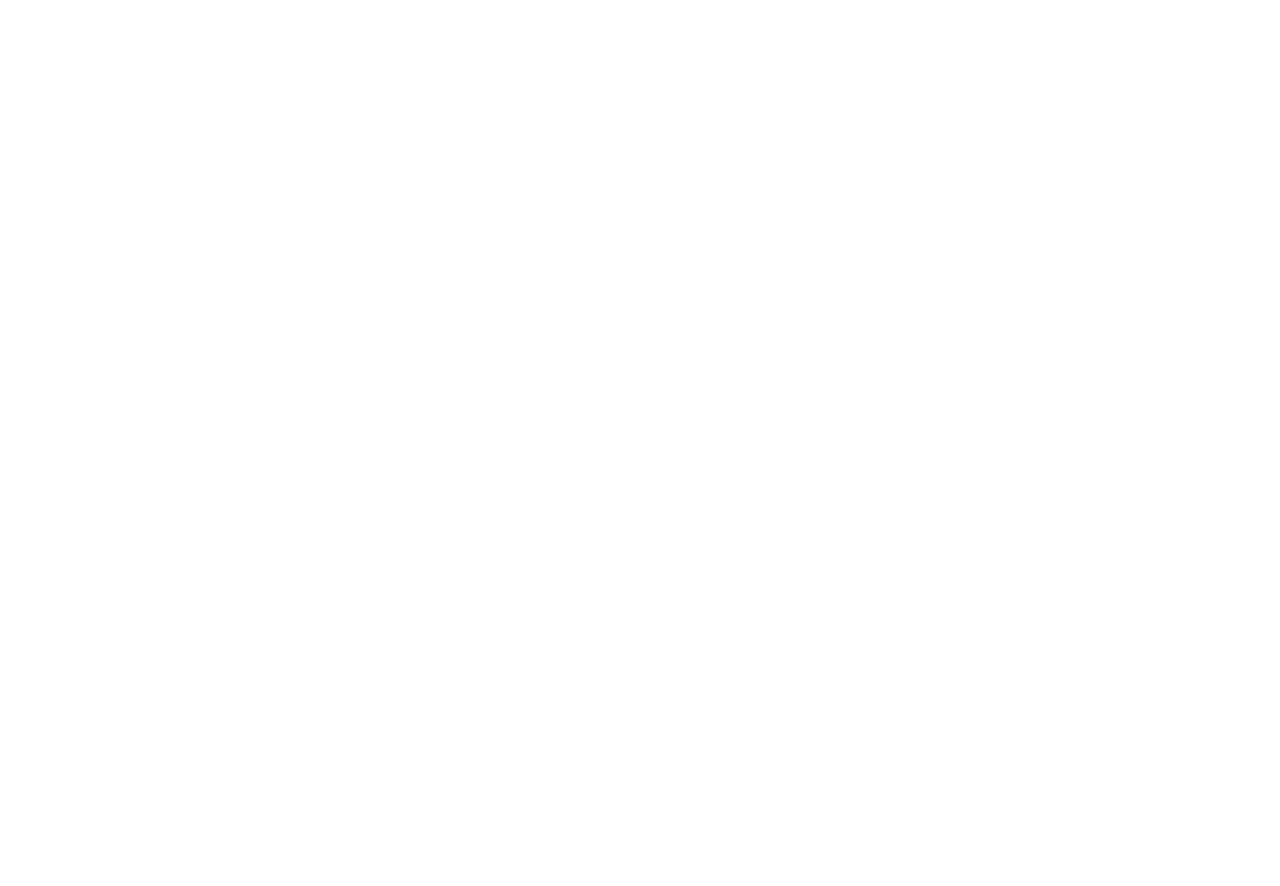
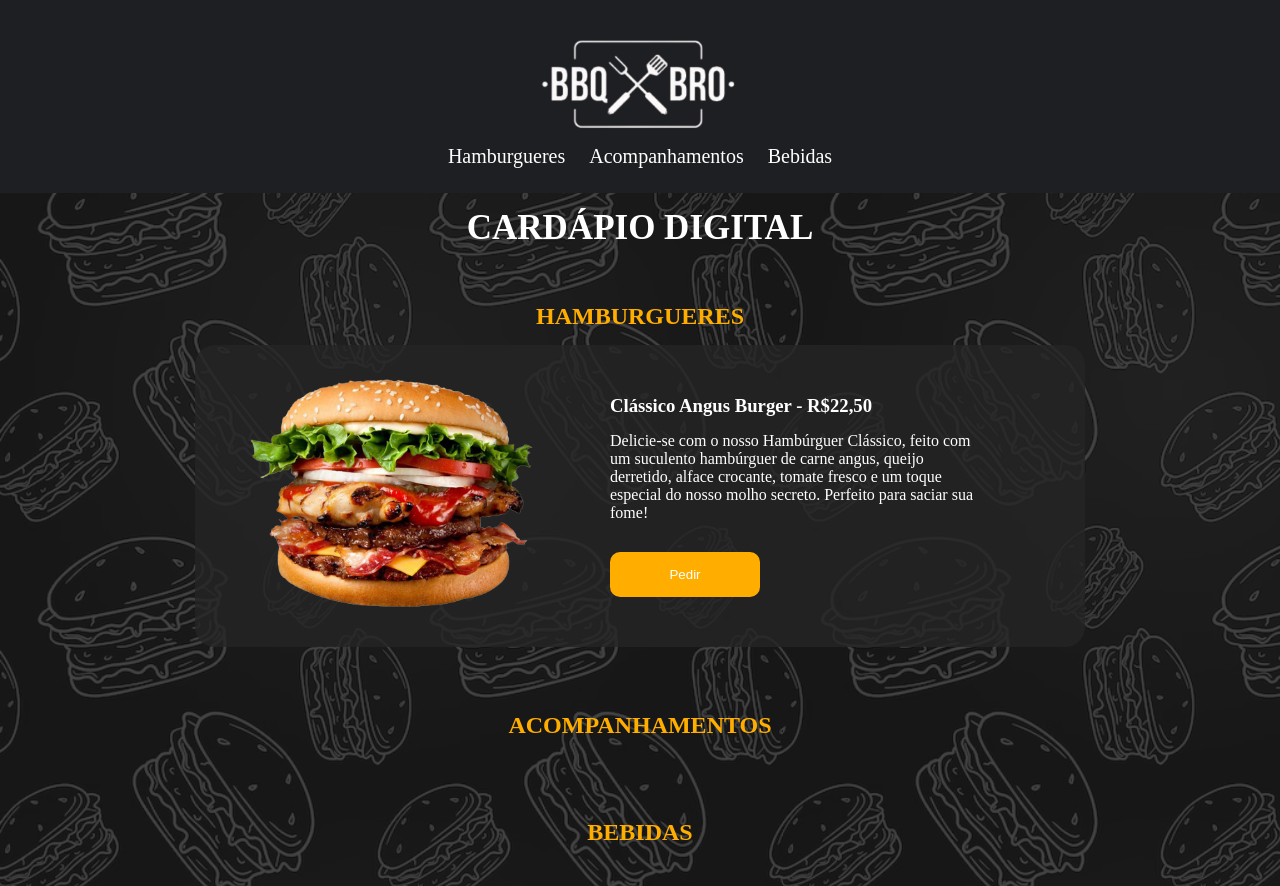
Before and after one commit to kal1357/cardapioBURGUER, a plain HTML site: page index.html in a window 1280 px wide. Before the commit the page ends 800 px from the top, so only its background shows below. Drawn offline with Linux system fonts and the light colour scheme.

Commit message:
atualizaçao do cardapio

```diff
--- a/index.html
+++ b/index.html
@@ -0,0 +1,56 @@
+<!DOCTYPE html>
+<html lang="pt">
+<head>
+    <meta charset="UTF-8">
+    <meta name="viewport" content="width=device-width, initial-scale=1.0">
+    <title>cardapio</title>
+    <link rel="stylesheet" href="style.css">
+</head>
+<body>
+
+    <header>
+        <img src="imagens/logo.png" alt="logo BBQ-BRO" class="logo">
+        <nav>
+            <a href="#hamb">Hamburgueres</a>
+            <a href="#acom">Acompanhamentos</a>
+            <a href="#beb">Bebidas</a>
+        </nav>
+    </header>
+
+    <main>
+        <h1>Cardápio Digital</h1>
+
+        <section id="hamb">
+
+            <h2>Hamburgueres</h2>
+
+            <div class="boxProduto">
+                <img
+                src="imagens/burger01.png"
+                alt="Clássico Angus Burger"
+                class="boxImagem">
+
+                <div class="boxTexto">
+                    <h3>Clássico Angus Burger - R$22,50</h3>
+                    <p>Delicie-se com o nosso Hambúrguer Clássico, feito com um suculento hambúrguer de carne angus, queijo derretido, alface crocante, tomate fresco e um toque especial do nosso molho secreto. Perfeito para saciar sua fome!</p>
+                    <button>Pedir</button>
+                </div>
+
+
+
+            </div>
+
+        </section>
+
+        <section id="acom">
+            <h2>Acompanhamentos</h2>
+        </section>
+
+        <section id="beb">
+            <h2>Bebidas</h2>
+        </section>
+
+    </main>
+
+</body>
+</html>
--- a/style.css
+++ b/style.css
@@ -2,6 +2,7 @@
     margin: 0;
     padding: 0;
     box-sizing: border-box;
+    color:#ffffff
 }
 
 /* definir as variáveis globais */
@@ -14,8 +15,9 @@
 }
 
 body{
-    background-image: url(./CARDAPIO/requisitosProjeto/imagens/bg.png);
+    background-image: url(imagens/bg.png);
 }
+
 header{
     background-color: var(--corNavegacao);
     padding: 20px;
@@ -25,12 +27,14 @@ header{
     justify-content: center;
     padding: 25px;
 }
+
 a{
     text-decoration: none;
     color: var(--corTextos);
     font-size: 20px;
     margin: 10px;
 }
+
 section{
     display: flex;
     flex-direction: column;
@@ -38,3 +42,47 @@ section{
     justify-content: center;
     padding: 25px;
 }
+
+.boxProduto{
+    background-color: var(--corCards);
+    display: flex;
+    /* flex-wrap: wrap; */
+    width: 890px;
+    align-items: center;
+    border-radius: 20px;
+}
+
+.boxTexto{
+    width: 400px;
+}
+
+h1, h2, h3, p, button{
+    margin: 15px;
+}
+
+h1{
+    font-size: 35px;
+    text-align: center;
+    text-transform: uppercase;
+}
+
+h2{
+    color: var(--corBotaoTitulos);
+    text-transform: uppercase;
+}
+
+.logo{
+    width: 250px;
+}
+
+.boxImagem{
+    width: 400px;
+}
+
+button{
+    background-color: var(--corBotaoTitulos);
+    width: 150px;
+    padding: 15px;
+    border: none;
+    border-radius: 10px;
+}
```
Also changed, not shown: imagens/acomp01.png (renamed from CARDAPIO/requisitosProjeto/imagens/acomp01.png), imagens/acomp02.png (renamed from CARDAPIO/requisitosProjeto/imagens/acomp02.png), imagens/bebida01.png (renamed from CARDAPIO/requisitosProjeto/imagens/bebida01.png), imagens/bebida02.png (renamed from CARDAPIO/requisitosProjeto/imagens/bebida02.png), imagens/bg.png (renamed from CARDAPIO/requisitosProjeto/imagens/bg.png), imagens/burger01.png (renamed from CARDAPIO/requisitosProjeto/imagens/burger01.png), imagens/burger02.png (renamed from CARDAPIO/requisitosProjeto/imagens/burger02.png), imagens/burger03.png (renamed from CARDAPIO/requisitosProjeto/imagens/burger03.png), imagens/logo.png (renamed from CARDAPIO/requisitosProjeto/imagens/logo.png).
